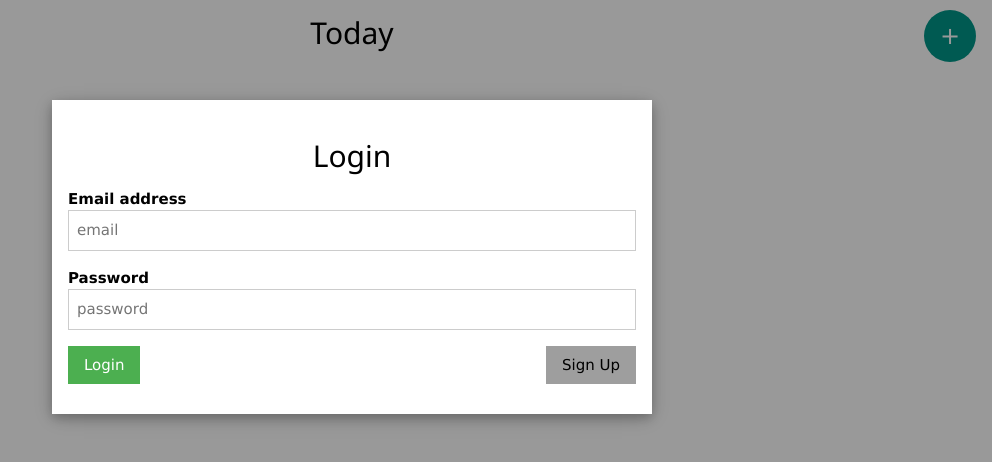
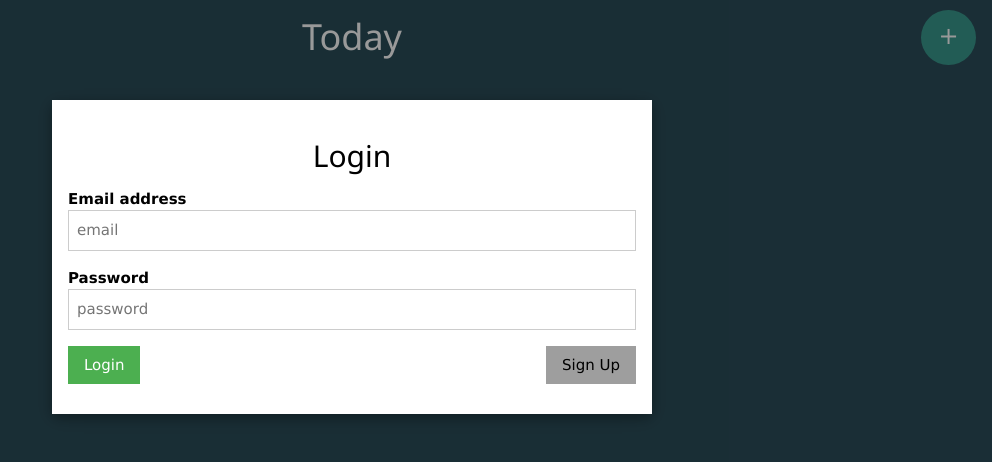
Before and after one commit to thefoxdude/simple-tasks, an Angular app: page / in a window 1280 px wide. Shown: the top 462 px of the page, without its empty margins (288-1280 px from the left). Built offline with nearby package versions, Linux system fonts and the light colour scheme; what @angular/fire would draw is missing.

Commit message:
changed color scheme, added hammerjs

```diff
--- a/angular.json
+++ b/angular.json
@@ -13,7 +13,7 @@
         "build": {
           "builder": "@angular-devkit/build-angular:browser",
           "options": {
-            "outputPath": "dist/simple-task",
+            "outputPath": "dist/simple-tasks",
             "index": "src/index.html",
             "main": "src/main.ts",
             "polyfills": "src/polyfills.ts",
--- a/package.json
+++ b/package.json
@@ -21,6 +21,7 @@
     "@angular/platform-browser-dynamic": "~11.2.3",
     "@angular/router": "~11.2.3",
     "firebase": "^8.2.9",
+    "hammerjs": "^2.0.8",
     "rxjs": "~6.6.0",
     "tslib": "^2.0.0",
     "zone.js": "~0.11.3"
--- a/src/app/app.component.css
+++ b/src/app/app.component.css
@@ -8,21 +8,22 @@
    scroll-snap-points-x: repeat(100%);
    scroll-snap-type: x mandatory;
    -webkit-overflow-scrolling: touch;
+   background-color: #2B4D59;
+   color: white;
 }
 
 section {
-   height: 80vh;
-   scroll-snap-align: start;
+   height: 100vh;
+   scroll-snap-align: center;
 }
 
-.today {
-
+.task-card {
+   margin-bottom: 2px;
+   background-color: #F0EAF4;
+   color: black;
 }
 
-.tomorrow {
-
+.fox-green {
+   background-color: #39998E;
+   color: white;
 }
-
-.thisWeek {
-
-}
--- a/src/app/app.component.html
+++ b/src/app/app.component.html
@@ -21,24 +21,27 @@
 <div class="swipeView">
    <section class="today w3-container">
       <div class="w3-center w3-display-container w3-margin-bottom">
-         <h2>Today</h2>
-         <a class="w3-button w3-large w3-circle w3-xlarge w3-ripple w3-teal w3-display-topright" (click)="openModal('taskModal')">+</a>
+         <h1>Today</h1>
+         <a class="w3-button w3-large w3-circle w3-xlarge w3-ripple fox-green w3-display-topright" (click)="openModal('taskModal', 'Today')">+</a>
       </div>
-      <div class="w3-card w3-padding" *ngFor="let task of todayTasks" (click)="selectTask(task.id)" [style.background-color]="task.bgColor">
+      <div class="w3-card w3-padding w3-hover-shadow task-card" *ngFor="let task of todayTasks" (click)="selectTask(task.id)"
+      [style.background-color]="task.bgColor" [style.color]="task.color">
          <h4>{{ task.taskName }}</h4>
       </div>
    </section>
    <section class="tomorrow w3-container">
-      <div class="w3-center">
+      <div class="w3-center w3-display-container w3-margin-bottom">
          <h2>Tomorrow</h2>
+         <a class="w3-button w3-large w3-circle w3-xlarge w3-ripple fox-green w3-display-topright" (click)="openModal('taskModal', 'Tomorrow')">+</a>
       </div>
       <div class="w3-card w3-padding" *ngFor="let task of tomorrowTasks">
          <h4>{{ task.taskName }}</h4>
       </div>
    </section>
    <section class="thisWeek w3-container">
-      <div class="w3-center">
+      <div class="w3-center w3-display-container w3-margin-bottom">
          <h2>This Week</h2>
+         <a class="w3-button w3-large w3-circle w3-xlarge w3-ripple fox-green w3-display-topright" (click)="openModal('taskModal', 'This Week')">+</a>
       </div>
       <div class="w3-card w3-padding" *ngFor="let task of thisWeekTasks">
          <h4>{{ task.taskName }}</h4>
--- a/src/app/app.component.ts
+++ b/src/app/app.component.ts
@@ -73,26 +73,34 @@ export class AppComponent implements AfterViewInit {
    getTasks() {
       this.collection = this.db.collection("tasks", tasks => tasks.where('userID', '==', this.userId));
       this.objects$ = this.collection.valueChanges();
-      let today = new Date();
+
       this.objects$.subscribe(tasks => {
          this.tasks = tasks;
+         this.updateTasks();
+         this.tomorrowTasks = tasks.filter(x => x.column == Columns.Tomorrow);
+         this.todayTasks = tasks.filter(x => x.column == Columns.Today);
+         this.thisWeekTasks = tasks.filter(x => x.column == Columns.ThisWeek);
+      });
+   }
+
+   updateTasks() {
+      let today = new Date();
       for (let task of this.tasks) {
          let taskDate = task.createdDate.toDate();
          let diff = today.valueOf() - taskDate.valueOf();
-            console.log(today);
-            console.log(taskDate);
          let diffDays = Math.floor(diff / (1000 * 3600 * 24));
          console.log(diffDays);
+         console.log(task.taskName + ' ' + task.column);
          if (diffDays > 0) {
             if (task.column == "Tomorrow") {
                task.createdDate = today;
                task.column = "Today";
             } else if (task.column == "Today") {
                console.log('Here: ' + task.taskName);
-                  task.bgColor = 'yellow';
+               task.bgColor = '#FFDC7C';
                task.color = 'black';
                if (diffDays > 1) {
-                     task.bgColor = 'red';
+                  task.bgColor = '#DA674A';
                   task.color = 'white';
                }
             } else if (task.column = "This Week") {
@@ -100,15 +108,11 @@ export class AppComponent implements AfterViewInit {
             }
          }
       }
-         this.tomorrowTasks = tasks.filter(x => x.column == Columns.Tomorrow);
-         this.todayTasks = tasks.filter(x => x.column == Columns.Today);
-         this.thisWeekTasks = tasks.filter(x => x.column == Columns.ThisWeek);
-      });
    }
 
    selectTask(taskId: string) {
       this.newTask = this.tasks.find(x => x.id == taskId);
-      this.openModal('taskModal');
+      this.openModal('taskModal', '');
    }
 
    createNewTask() {
@@ -146,8 +150,12 @@ export class AppComponent implements AfterViewInit {
       event.stopPropagation();
    }
 
-   openModal(modalName: string) {
+   openModal(modalName: string, column: string) {
+      if (modalName == "taskModal" && this.newTask.id == null) {
+         this.newTask.column = column;
+      }
       (<HTMLElement> document.getElementById(modalName)).style.display = 'block';
+
    }
 
    closeModal(modalName: string) {
--- a/src/main.ts
+++ b/src/main.ts
@@ -3,6 +3,7 @@ import { platformBrowserDynamic } from '@angular/platform-browser-dynamic';
 
 import { AppModule } from './app/app.module';
 import { environment } from './environments/environment';
+import 'hammerjs';
 
 if (environment.production) {
   enableProdMode();
--- a/src/styles.css
+++ b/src/styles.css
@@ -105,7 +105,7 @@ hr{border:0;border-top:1px solid #eee;margin:20px 0}
 .w3-display-bottommiddle{position:absolute;left:50%;bottom:0;transform:translate(-50%,0%);-ms-transform:translate(-50%,0%)}
 .w3-display-container:hover .w3-display-hover{display:block}.w3-display-container:hover span.w3-display-hover{display:inline-block}.w3-display-hover{display:none}
 .w3-display-position{position:absolute}
-.w3-circle{border-radius:50%}
+.w3-circle{border-radius:50%;height: 55px !important; width: 55px !important; font-size: 16px;}
 .w3-round-small{border-radius:2px}.w3-round,.w3-round-medium{border-radius:4px}.w3-round-large{border-radius:8px}.w3-round-xlarge{border-radius:16px}.w3-round-xxlarge{border-radius:32px}
 .w3-row-padding,.w3-row-padding>.w3-half,.w3-row-padding>.w3-third,.w3-row-padding>.w3-twothird,.w3-row-padding>.w3-threequarter,.w3-row-padding>.w3-quarter,.w3-row-padding>.w3-col{padding:0 8px}
 .w3-container,.w3-panel{padding:0.01em 16px}.w3-panel{margin-top:16px;margin-bottom:16px}
```
Also changed, not shown: firebase.json, 1 other file (tests, documents, lock files or other folders). Lines whose indentation alone changed are shown as unchanged.
